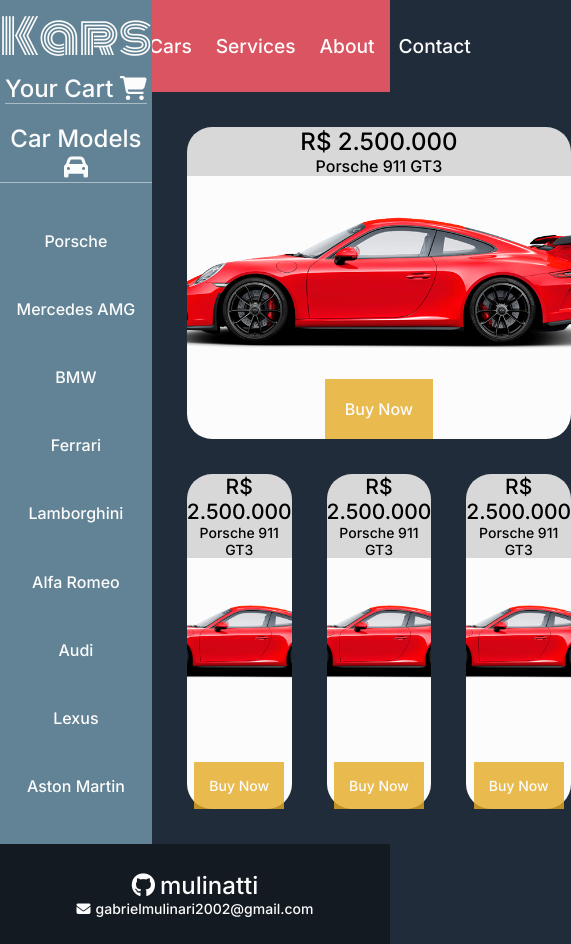
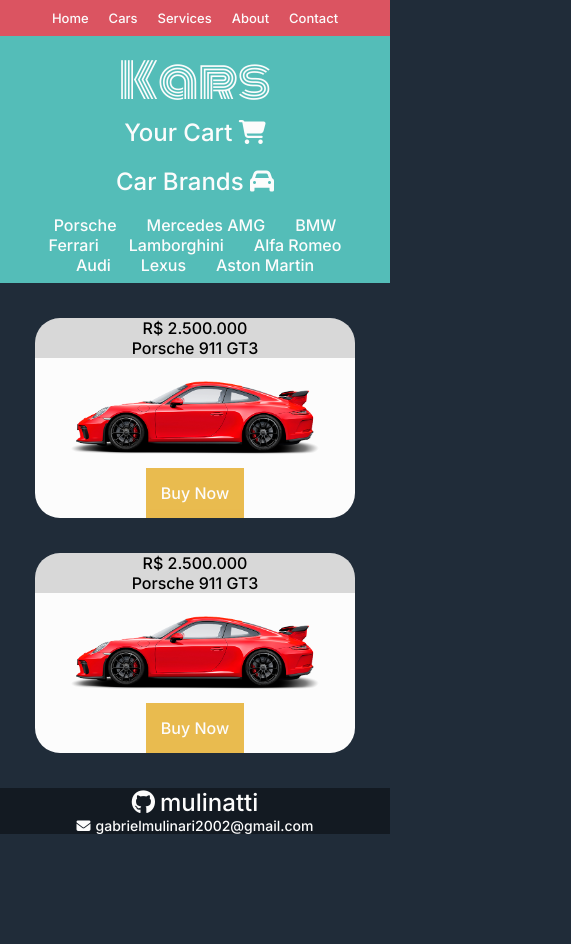
Before and after one commit to Mulinatti/car-shop-page, a plain HTML site: page index.html in a window 390 px wide. Shown: the whole page, 571 px wide, since content can reach past the window. After the commit the page ends 844 px from the top, so only its background shows below. Drawn offline with Linux system fonts and the light colour scheme.

Commit message:
responsiveness

```diff
--- a/assets/style.css
+++ b/assets/style.css
@@ -84,7 +84,7 @@
     background-image: url(./img/porsche.png);
     background-repeat: no-repeat;
     background-position: center;
-    transition: ease-in .7s;
+    transition: ease-in-out .7s;
 }
 
 .box:nth-child(1) {
@@ -99,12 +99,12 @@
     background-image: url(./img/porsche2.png);
 }
 
-section > :not(:nth-child(1)) {
+section .buy__button:nth-child(1) {
 
     font-size: 14px;
 }
 
-section > :not(:nth-child(1)) a {
+section .buy__button:nth-child(1) {
 
     padding: 15px;
 }
@@ -157,7 +157,7 @@
 /* nav sidebar */
 
 main > nav {
-    background-color: var(--slate-gray);
+    background-color: #54bdb8;
     grid-column: 1 / 2;
     grid-row: 1 / 5;
 
@@ -174,10 +174,6 @@
     color: var(--white);
 }
 
-nav div h2 {
-
-    border-bottom: 1px solid #fcfcfc75;
-}
 
 .cart {
 
@@ -214,6 +210,7 @@
     display: flex;
     align-items: center;
     justify-content: center;
+    height: 100%;
 }
 
 footer p {
@@ -233,3 +230,152 @@
 
     font-size: 14px;
 }
+
+
+/* MEDIA QUERIES*/
+
+@media only screen and (max-width: 1075px) {
+
+    .box:not(:nth-child(1)) {
+
+        background-size: 150px;
+    }
+}
+
+@media only screen and (max-width: 850px) {
+
+    .box:nth-child(3) {
+
+        display: none;
+    }
+
+    .box:nth-child(4) {
+
+        display: none;
+    }
+
+    .box:nth-child(1) {
+
+        grid-row: 1 / 3;
+    }
+
+    .box:nth-child(2) {
+
+        grid-column: 1 / 4;
+        grid-row: 3 / 5;
+        background-size: 450px;
+        font-size: 16px
+    }
+
+    section .buy__button {
+
+        padding: 15px;
+    }
+
+    main > nav {
+
+        padding: 8px;
+    }
+}
+
+@media only screen and (max-width: 670px) {
+
+    .box:nth-child(1) {
+
+        background-size: 250px;
+    }
+
+    .box:nth-child(2) {
+
+        background-size: 250px;
+    }
+}
+
+@media only screen and (max-width: 580px) {
+
+    body {
+
+        height: 100%;
+        display: flex;
+        flex-direction: column;
+    }
+
+    main {
+
+        display: flex;
+        flex-direction: column;
+    }
+
+    main header {
+
+        padding: 10px 0;
+    }
+
+    .cars ul {
+
+        margin-top: 1.2rem;
+        flex-direction: row;
+        flex-wrap: wrap;
+        justify-content: center;
+    }
+
+    .cars ul li {
+
+        margin: 0 15px;
+    }
+
+    section {
+
+        display: flex;
+        flex-direction: column;
+    }
+
+    section .box div h2, p {
+
+        font-size: 16px;
+    }
+
+    .box {
+
+        height: 200px;
+    }
+
+    .buy__button {
+
+        padding: 10px;
+    }
+}
+
+@media only screen and (max-width: 405px) {
+
+    .navigation__header ul {
+
+        font-size: 13px;
+        flex-wrap: wrap;
+        justify-content: center;
+        width: 100%;
+    }
+
+    .navigation__header ul li {
+
+        margin: 0 10px;
+    }
+}
+
+@media only screen and (max-width: 338px) {
+
+    .cars ul {
+
+        flex-direction: column;
+    }
+
+    .box:nth-child(1) {
+
+        background-size: 200px;
+    }
+
+    .box:nth-child(2) {
+
+        background-size: 200px;
+    }
+}
--- a/index.html
+++ b/index.html
@@ -40,7 +40,7 @@
                 <h2><a href="#">Your Cart <i class="fa-solid fa-cart-shopping"></i></a></h2>
             </div>
             <div class="cars">
-                <h2>Car Models <i class="fa-solid fa-car"></i></h2>
+                <h2>Car Brands <i class="fa-solid fa-car"></i></h2>
                 <ul>
                     <li>
                         <a href="">Porsche</a>
```
